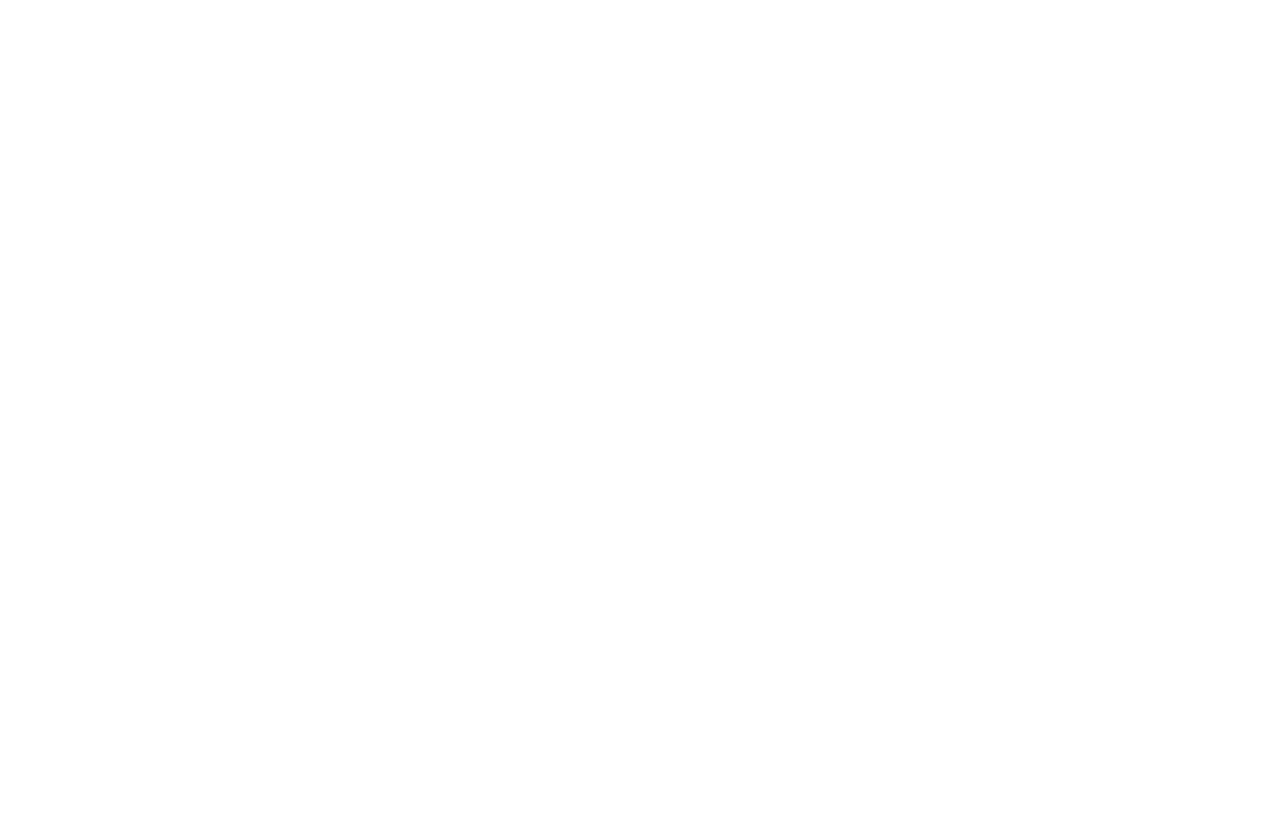
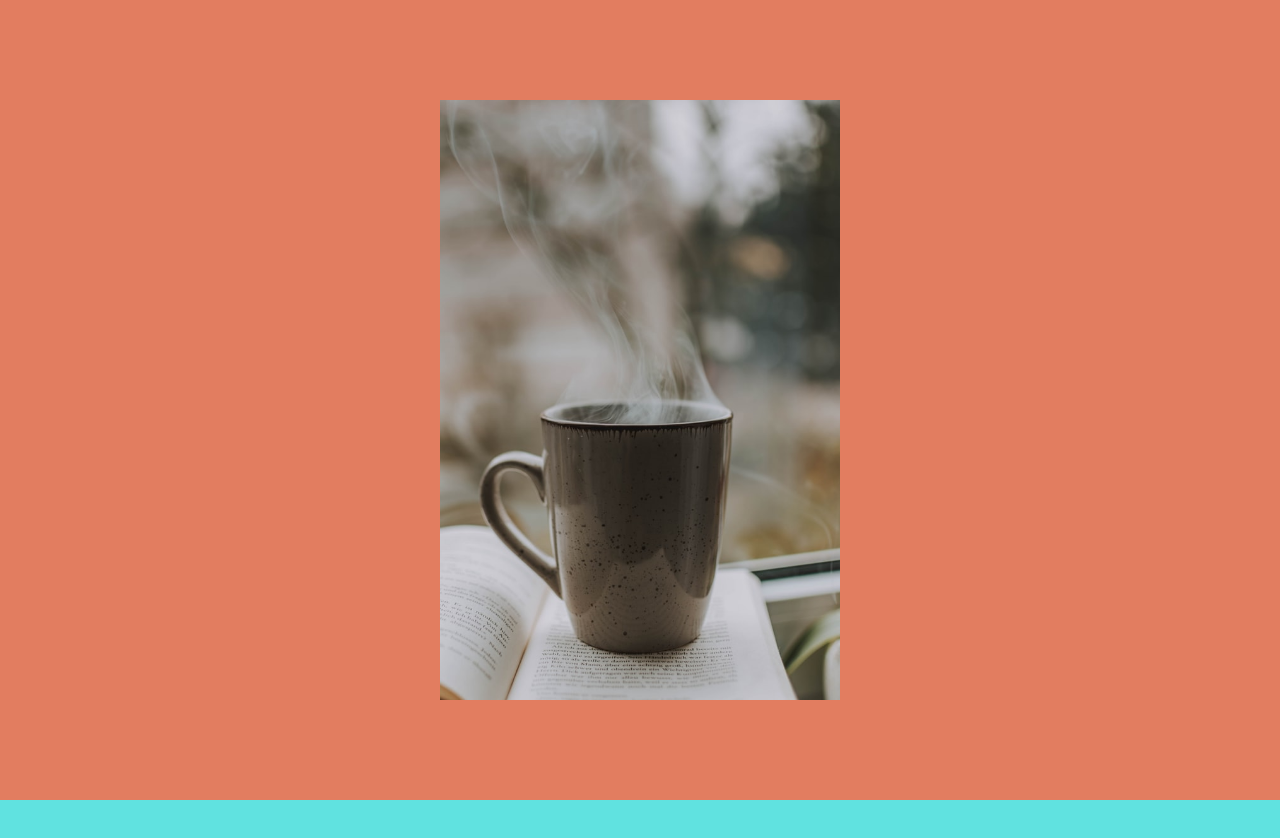
Before and after one commit to heeaepark/gsap, a plain HTML site: page GSAP-Sandbox/3. Projects/1.StartingProjects/8. Scrollable Images/index.html in a window 1280 px wide. Before the commit the page ends 800 px from the top, so only its background shows below. Drawn offline with Linux system fonts and the light colour scheme.

Commit message:
clip-path example

```diff
--- a/GSAP-Sandbox/3. Projects/1.StartingProjects/8. Scrollable Images/index.html
+++ b/GSAP-Sandbox/3. Projects/1.StartingProjects/8. Scrollable Images/index.html
@@ -9,7 +9,12 @@
 </head>
 <body>
 
-
+    <div class="box b1">
+        <img src="img1.jpg">
+    </div>
+    <div class="box b2">
+        <img src="img2.jpg">
+    </div>
 
 </body>
 </html>
--- a/GSAP-Sandbox/3. Projects/1.StartingProjects/8. Scrollable Images/style.css
+++ b/GSAP-Sandbox/3. Projects/1.StartingProjects/8. Scrollable Images/style.css
@@ -3,3 +3,24 @@
   margin: 0;
   padding: 0;
 }
+
+.box {
+  position: relative;
+  height: 100vh;
+  clip-path: polygon(0 0, 100% 0, 100% 100%, 0% 100%);
+}
+img {
+  height: 600px;
+  width: 400px;
+  object-fit: cover;
+  position: fixed;
+  top: 50%;
+  left: 50%;
+  transform: translate(-50%,-50%);
+}
+.b1 {
+  background-color: #e27d60;
+}
+.b2 {
+  background-color: #60e2e0;
+}
```
